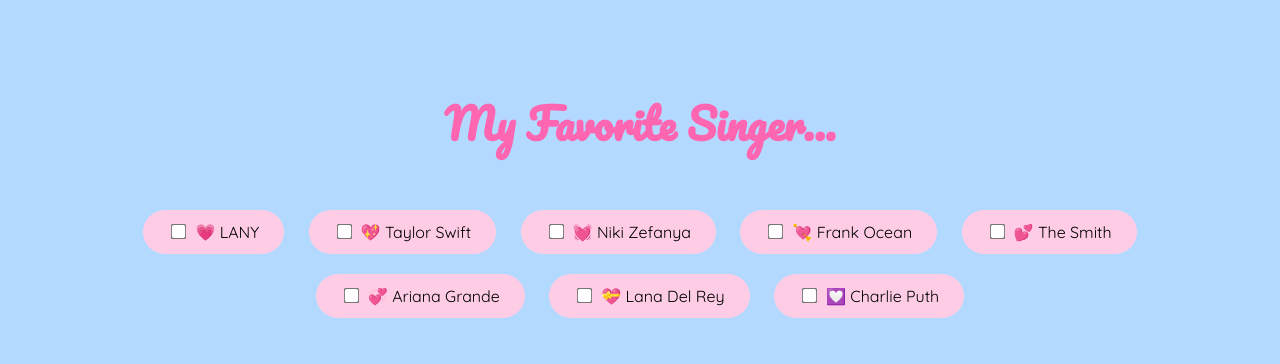
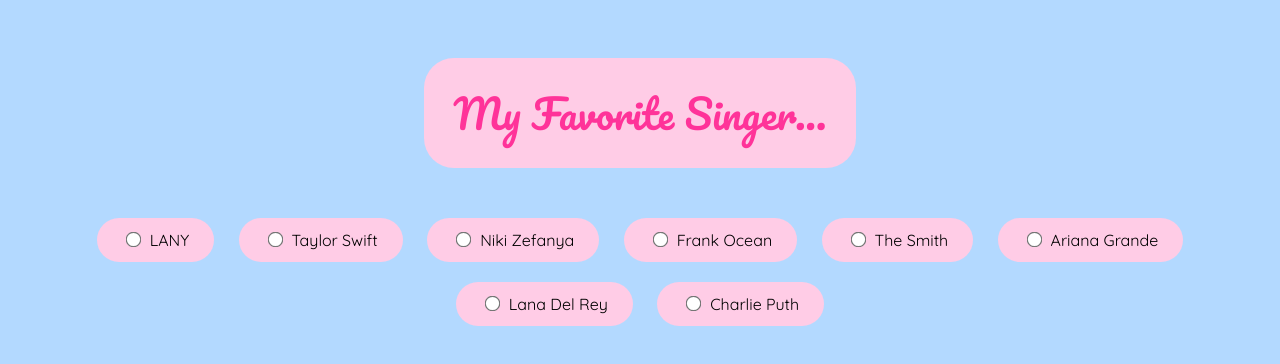
Before and after one commit to cae0cean/music, a plain HTML site: page index.html in a window 1280 px wide. Drawn offline with Linux system fonts and the light colour scheme.

Commit message:
Update index.html

```diff
--- a/index.html
+++ b/index.html
@@ -10,13 +10,16 @@
       font-family: 'Quicksand', sans-serif;
       text-align: center;
       padding: 50px;
-      overflow-x: hidden;
     }
 
-    h1 {
+    .title-bubble {
+      display: inline-block;
+      background-color: #ffcce6;
+      padding: 20px 30px;
+      border-radius: 30px;
       font-family: 'Pacifico', cursive;
-      font-size: 42px;
-      color: #ff66b2;
+      font-size: 40px;
+      color: #ff3399;
       margin-bottom: 40px;
     }
 
@@ -28,25 +31,13 @@
       margin: 10px;
       cursor: pointer;
       transition: 0.3s;
-      opacity: 0;
-      animation: fadeInUp 0.5s ease forwards;
     }
 
-    .singer-option:nth-child(1) { animation-delay: 0.2s; }
-    .singer-option:nth-child(2) { animation-delay: 0.4s; }
-    .singer-option:nth-child(3) { animation-delay: 0.6s; }
-    .singer-option:nth-child(4) { animation-delay: 0.8s; }
-    .singer-option:nth-child(5) { animation-delay: 1s; }
-    .singer-option:nth-child(6) { animation-delay: 1.2s; }
-    .singer-option:nth-child(7) { animation-delay: 1.4s; }
-    .singer-option:nth-child(8) { animation-delay: 1.6s; }
-
-    @keyframes fadeInUp {
-      0% { opacity: 0; transform: translateY(30px); }
-      100% { opacity: 1; transform: translateY(0); }
+    .singer-option:hover {
+      background-color: #ffb3d9;
     }
 
-    input[type="checkbox"] {
+    input[type="radio"] {
       margin-right: 10px;
       transform: scale(1.2);
       cursor: pointer;
@@ -67,78 +58,44 @@
       60% { opacity: 1; transform: translateY(-10px) scale(1.05); }
       100% { transform: translateY(0) scale(1); }
     }
-
-    .heart {
-      position: fixed;
-      bottom: -20px;
-      font-size: 20px;
-      color: #ff66b2;
-      animation: floatUp 4s linear infinite;
-    }
-
-    @keyframes floatUp {
-      0% {
-        opacity: 1;
-        transform: translateY(0) scale(1);
-      }
-      100% {
-        opacity: 0;
-        transform: translateY(-600px) scale(1.5);
-      }
-    }
   </style>
 </head>
 <body>
 
-  <h1>My Favorite Singer...</h1>
+  <div class="title-bubble">My Favorite Singer...</div>
 
+  <div>
     <div class="singer-option">
-    <label><input type="checkbox" onclick="showMessage()">💗 LANY</label>
+      <label><input type="radio" name="singer" onclick="showMessage()">LANY</label>
     </div>
     <div class="singer-option">
-    <label><input type="checkbox" onclick="showMessage()">💖 Taylor Swift</label>
+      <label><input type="radio" name="singer" onclick="showMessage()">Taylor Swift</label>
     </div>
     <div class="singer-option">
-    <label><input type="checkbox" onclick="showMessage()">💓 Niki Zefanya</label>
+      <label><input type="radio" name="singer" onclick="showMessage()">Niki Zefanya</label>
     </div>
     <div class="singer-option">
-    <label><input type="checkbox" onclick="showMessage()">💘 Frank Ocean</label>
+      <label><input type="radio" name="singer" onclick="showMessage()">Frank Ocean</label>
     </div>
     <div class="singer-option">
-    <label><input type="checkbox" onclick="showMessage()">💕 The Smith</label>
+      <label><input type="radio" name="singer" onclick="showMessage()">The Smith</label>
     </div>
     <div class="singer-option">
-    <label><input type="checkbox" onclick="showMessage()">💞 Ariana Grande</label>
+      <label><input type="radio" name="singer" onclick="showMessage()">Ariana Grande</label>
     </div>
     <div class="singer-option">
-    <label><input type="checkbox" onclick="showMessage()">💝 Lana Del Rey</label>
+      <label><input type="radio" name="singer" onclick="showMessage()">Lana Del Rey</label>
     </div>
     <div class="singer-option">
-    <label><input type="checkbox" onclick="showMessage()">💟 Charlie Puth</label>
+      <label><input type="radio" name="singer" onclick="showMessage()">Charlie Puth</label>
+    </div>
   </div>
 
   <div id="message">🎧 Listen to whatever makes you happy to survive the day 💖</div>
 
   <script>
     function showMessage() {
-      const msg = document.getElementById("message");
-      msg.style.display = "block";
-      createHearts();
-    }
-
-    function createHearts() {
-      for (let i = 0; i < 15; i++) {
-        const heart = document.createElement("div");
-        heart.classList.add("heart");
-        heart.innerText = "💗";
-        heart.style.left = Math.random() * 100 + "vw";
-        heart.style.fontSize = (Math.random() * 10 + 15) + "px";
-        document.body.appendChild(heart);
-
-        setTimeout(() => {
-          heart.remove();
-        }, 4000);
-      }
+      document.getElementById("message").style.display = "block";
     }
   </script>
 
```
Lines whose indentation alone changed are shown as unchanged.
